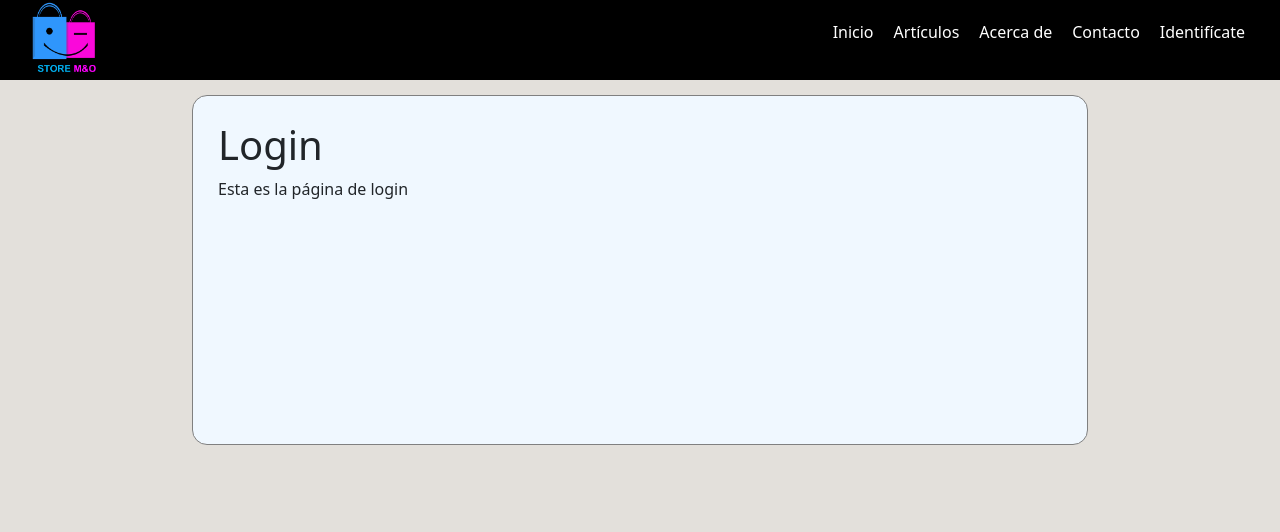
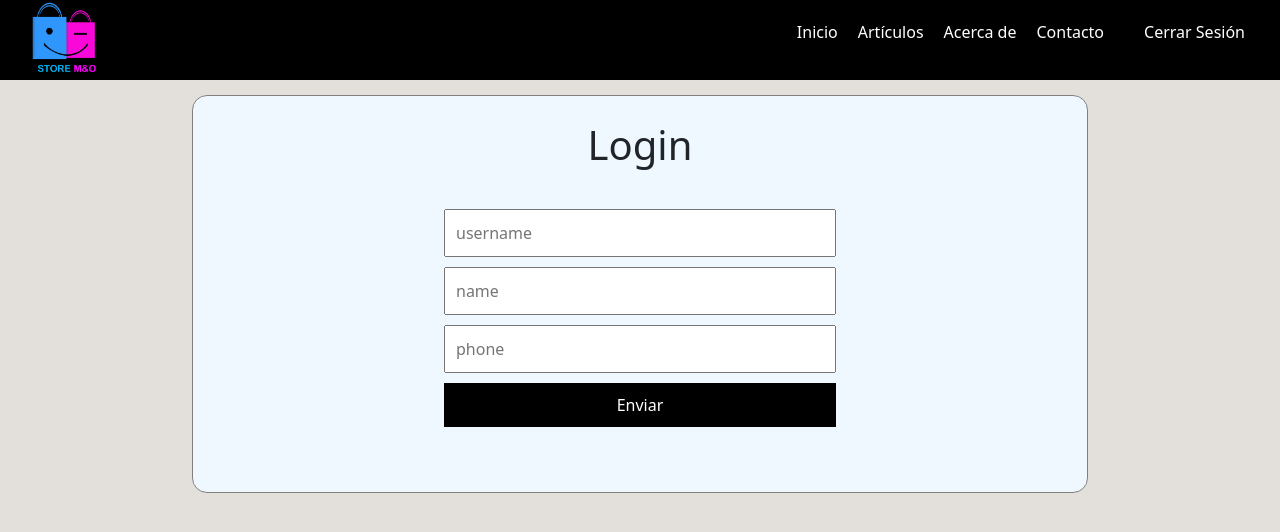
Before and after one commit to inesmariao/boot2_contextAPI, a React (Vite) app: page /login in a window 1280 px wide. Shown: the top 532 px of the page. Built offline with nearby package versions, Linux system fonts and the light colour scheme; the HTML template or start-up script is replaced by a standard one.

Commit message:
configure Login

```diff
--- a/src/App.jsx
+++ b/src/App.jsx
@@ -1,13 +1,31 @@
 import './styles/App.css'
 import { AppRouter } from './routing/AppRouter'
+import { Context } from './context/Context'
+import { useEffect, useState } from 'react'
 
 function App() {
 
+const [user, setUser] = useState(() => {
+
+  const storedUser = localStorage.getItem("user");
+
+  return storedUser ? JSON.parse(storedUser) : {};
+
+});
+
+useEffect(() => {
+  localStorage.setItem("user", JSON.stringify(user));
+}, [user]);
 
   return (
-    <div className='App'>
-        <AppRouter />
-    </div>
+    <Context.Provider value={{
+      user,
+      setUser
+    }}>
+        <div className='App'>
+            <AppRouter />
+        </div>
+    </Context.Provider>
   )
 }
 
--- a/src/components/Contact.jsx
+++ b/src/components/Contact.jsx
@@ -1,9 +1,16 @@
+import { useContext } from "react"
+import { Context } from "../context/Context"
 
 export const Contact = () => {
+
+  const nameContact = useContext(Context);
+
   return (
     <div>
       <h1>Contact</h1>
       <p>Esta es la página de Contacto</p>
+      <p>Estos son los datos de contacto de: <strong>{nameContact.phone}</strong></p>
+      <p>Objeto: {JSON.stringify(nameContact)}</p>
     </div>
   )
 }
--- a/src/components/Home.jsx
+++ b/src/components/Home.jsx
@@ -1,9 +1,15 @@
+import { useContext } from "react"
+import { Context } from "../context/Context"
 
 export const Home = () => {
+
+  const { user } = useContext(Context);
+
   return (
     <div>
       <h1>Home</h1>
       <p>Esta es la página de Home</p>
+      <p>¡Bienvenid@ <strong>{user.name}</strong></p>
     </div>
   )
 }
--- a/src/components/Login.jsx
+++ b/src/components/Login.jsx
@@ -1,9 +1,38 @@
+import { useContext } from "react";
+import { Context } from "../context/Context";
 
 export const Login = () => {
+
+  // Extraemos user y setUser del contexto usando useContext
+  const { user, setUser } = useContext(Context);
+
+  // Método que se ejecuta al hacer clic en enviar en el formulario
+  const saveData = e => {
+    e.preventDefault();
+
+    // Crear el objeto del usuario a partir de los datos del formulario
+    let identified_user = {
+      username: e.target.username.value,
+      name: e.target.name.value,
+      phone: e.target.phone.value
+    }
+
+    console.log(identified_user);
+
+    // Actualizamos el estado del usuario
+    setUser(identified_user);
+  };
+
+
   return (
     <div>
-      <h1>Login</h1>
-      <p>Esta es la página de login</p>
+      <h1 className="text-center">Login</h1>
+      <form className="login" onSubmit={saveData}>
+        <input type="text" name="username" placeholder="username" />
+        <input type="text" name="name" placeholder="name" />
+        <input type="text" name="phone" placeholder="phone" />
+        <input type="submit" value="Enviar" />
+      </form>
     </div>
   )
 }
--- /dev/null
+++ b/src/context/Context.jsx
@@ -0,0 +1,3 @@
+import { createContext } from 'react';
+
+export const Context = createContext(null);
--- a/src/routing/AppRouter.jsx
+++ b/src/routing/AppRouter.jsx
@@ -6,15 +6,20 @@ import { About } from "../components/About";
 import { Contact } from "../components/Contact";
 import { Login } from "../components/Login";
 import logo from '../assets/logo.png';
+import { useContext } from "react";
+import { Context } from "../context/Context";
 
 export const AppRouter = () => {
+
+  const { user, setUser } = useContext(Context);
+
   return (
     <Router>
       {/* Menú de Navegación */}
       <header className="header-nav">
         <nav>
           <div className="logo">
-              <img src={logo} alt="logo" className="logo-img"/>
+            <img src={logo} alt="logo" className="logo-img" />
           </div>
           <ul>
             <li>
@@ -29,9 +34,25 @@ export const AppRouter = () => {
             <li>
               <NavLink to='/contacto' >Contacto</NavLink>
             </li>
+
+            {user.username !== null ? (
+              <>
+                <li>
+                  <NavLink to='/' id="text-username">{user.username}</NavLink>
+                </li>
+                <li>
+                  <a href='/' onClick={ e => {
+                    e.preventDefault();
+                    setUser({username: null})
+                  }} >Cerrar Sesión</a>
+                </li>
+              </>
+            ) : (
               <li>
                 <NavLink to='/login' >Identifícate</NavLink>
               </li>
+            )}
+
           </ul>
         </nav>
       </header>
--- a/src/styles/App.css
+++ b/src/styles/App.css
@@ -31,6 +31,10 @@ body {
 }
 .header-nav a:hover{
   color: rgb(20, 134, 195);
+}
+
+#text-username {
+  color: fuchsia;
 }
 
 .content{
```
Lines whose indentation alone changed are shown as unchanged.
